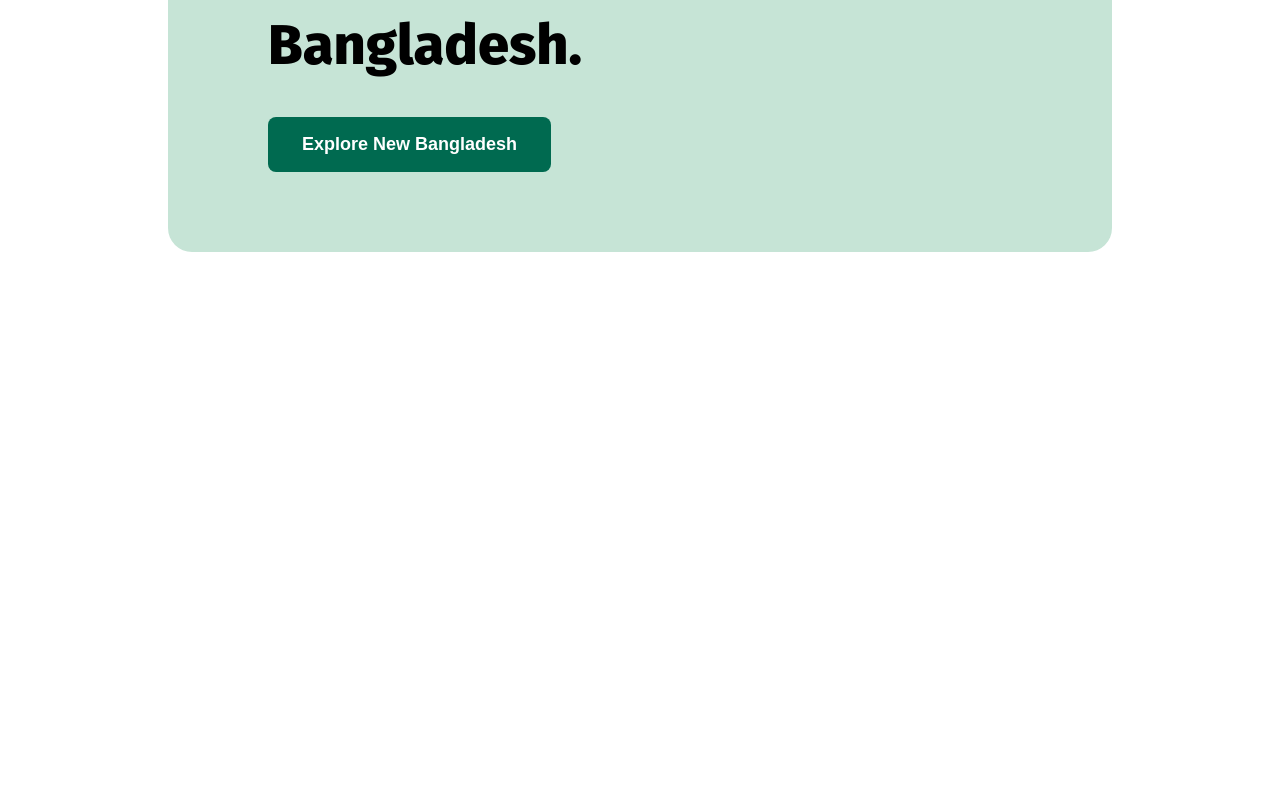
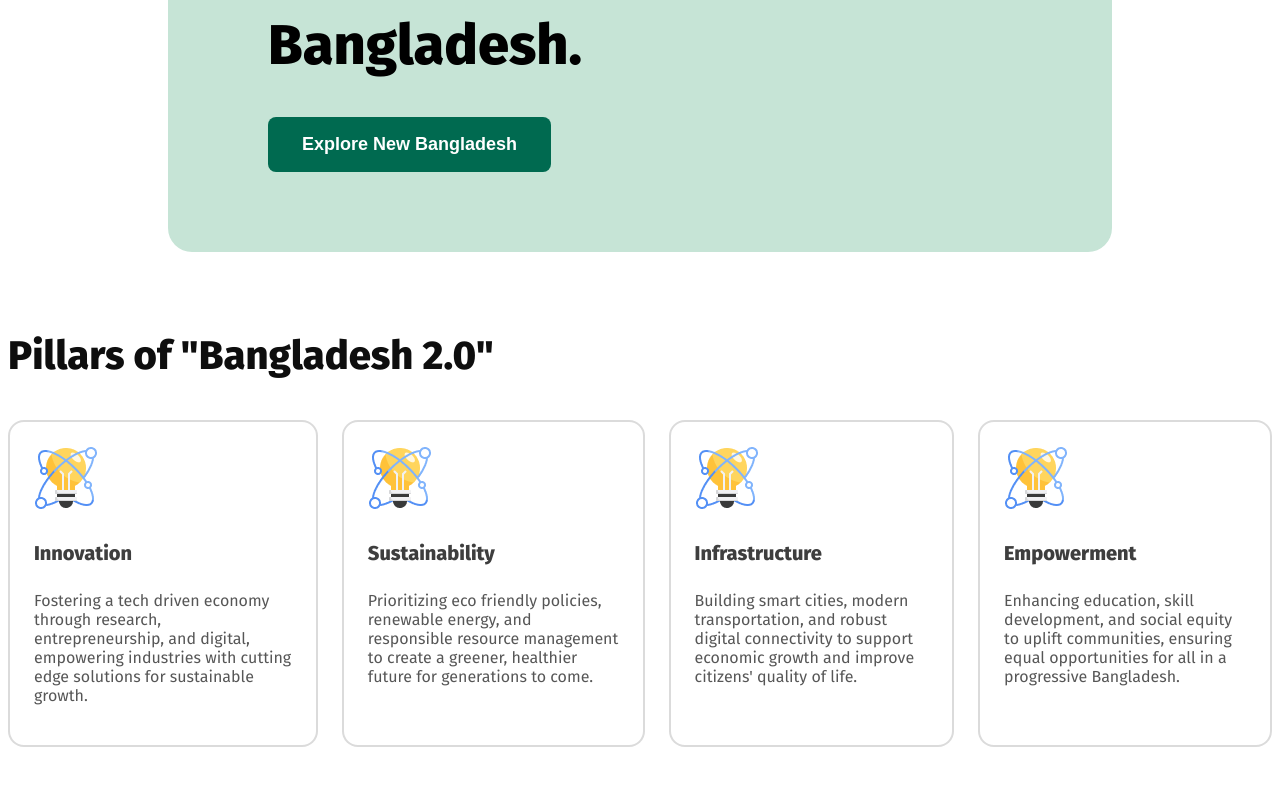
Before and after one commit to kmrjjmnthn/Bangladesh2.0, a plain HTML site: page index.html in a window 1280 px wide. Shown: the part 650-1435 px from the top of the page. Before the commit the page ends 982 px from the top, so only its background shows below. Drawn offline with Linux system fonts and the light colour scheme.

Commit message:
Implemented the features section.

```diff
--- a/index.html
+++ b/index.html
@@ -34,7 +34,33 @@
     </header>
     <!-- Header Section Ends -->
     <main>
-
+        <!-- Features Section Starts -->
+        <section class="features">
+            <h3 class="section-title">Pillars of "Bangladesh 2.0"</h3>
+            <div class="features-container">
+                <div class="feature">
+                    <img src="assets/card-icon.png" alt="">
+                    <h4 class="feature-title">Innovation</h4>
+                    <p class="feature-description">Fostering a tech driven economy through research, entrepreneurship, and digital, empowering industries with cutting edge solutions for sustainable growth.</p>
+                </div>
+                <div class="feature">
+                    <img src="assets/card-icon.png" alt="">
+                    <h4 class="feature-title">Sustainability</h4>
+                    <p class="feature-description">Prioritizing eco friendly policies, renewable energy, and responsible resource management to create a greener, healthier future for generations to come.</p>
+                </div>
+                <div class="feature">
+                    <img src="assets/card-icon.png" alt="">
+                    <h4 class="feature-title">Infrastructure</h4>
+                    <p class="feature-description">Building smart cities, modern transportation, and robust digital connectivity to support economic growth and improve citizens' quality of life.</p>
+                </div>
+                <div class="feature">
+                    <img src="assets/card-icon.png" alt="">
+                    <h4 class="feature-title">Empowerment</h4>
+                    <p class="feature-description">Enhancing education, skill development, and social equity to uplift communities, ensuring equal opportunities for all in a progressive Bangladesh.</p>
+                </div>
+            </div>
+        </section>
+        <!-- Features Section Ends -->
     </main>
     <footer>
 
--- a/styles/style.css
+++ b/styles/style.css
@@ -17,6 +17,12 @@
     padding: 17px 34px;
     border-radius: 8px;
     border: none;
+}
+
+.section-title {
+    font-size: 40px;
+    font-weight: 800;
+    color: #0E0E0E;
 }
 
 /* Header Section Styles Starts */
@@ -82,3 +88,45 @@ nav {
 /* Banner Section Styles Ends */
 
 /* Header Section Styles Ends */
+
+/* Main Section Styles Starts */
+
+main {
+    max-width: 1340px;
+    margin: 0 auto;
+}
+
+main section {
+    margin-top: 80px;
+    margin-bottom: 80px;
+}
+
+/* Features Section Styles Starts */
+
+.features-container {
+    display: flex;
+    gap: 24px;
+}
+
+.feature {
+    padding: 24px;
+    border: 2px solid rgba(14, 14, 14, 0.15);
+    border-radius: 16px;
+    background-color: white;
+}
+
+.feature-title {
+    font-size: 20px;
+    font-weight: 800;
+    color: rgba(14, 14, 14, 0.8);
+}
+
+.feature-description {
+    font-size: 16px;
+    color: rgba(14, 14, 14, 0.7);
+    margin-top: 24px;
+}
+
+/* Features Section Styles Ends */
+
+/* Main Section Styles Ends */
```
